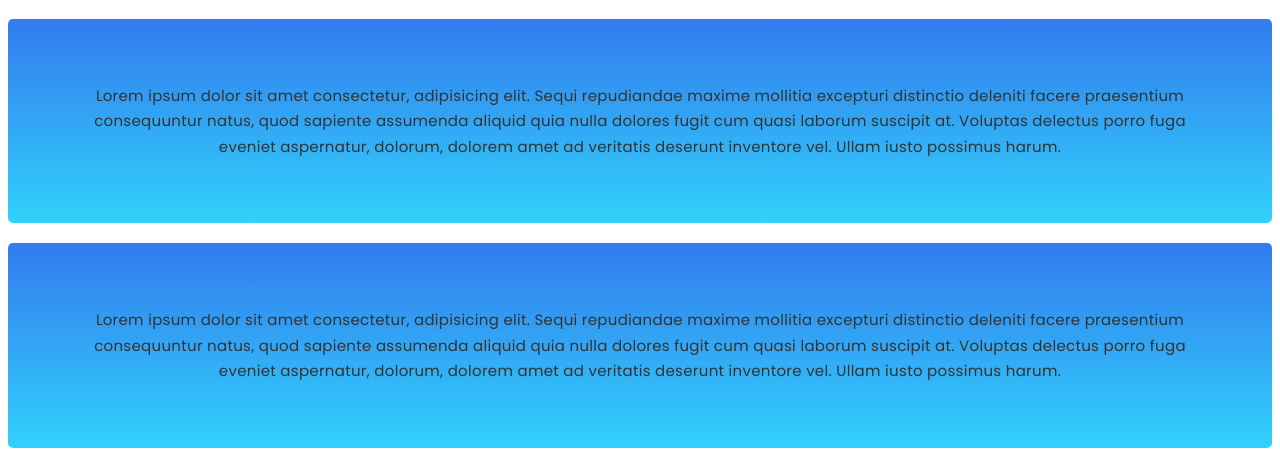
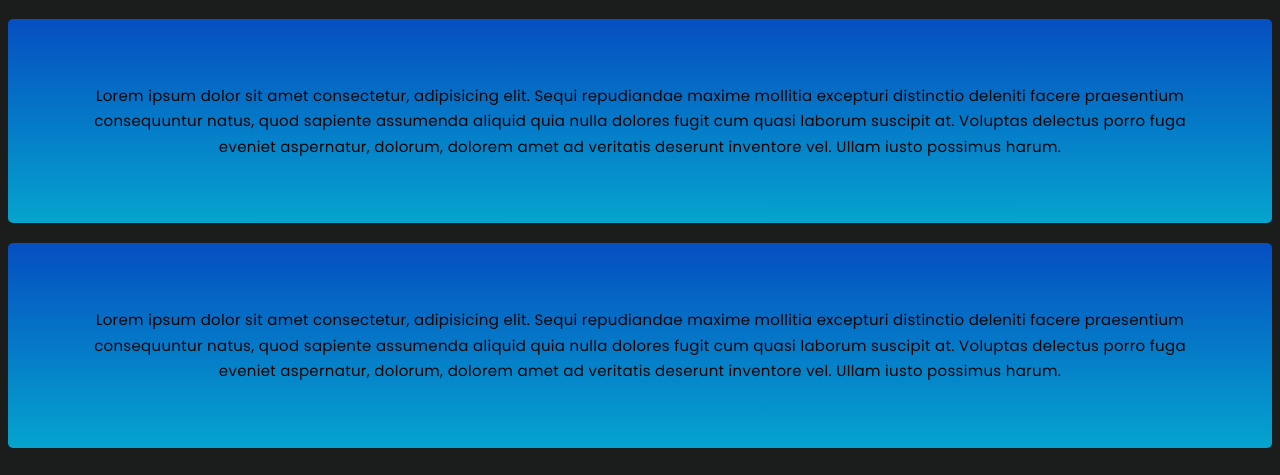
Before and after one commit to AleksandraRyan/LearningProcess, a plain HTML site: page index.html in a window 1280 px wide. Shown: the part 187-662 px from the top of the page. Drawn offline with Linux system fonts and the light colour scheme.

Commit message:
added dark bg color

```diff
--- a/secondstyle.css
+++ b/secondstyle.css
@@ -2,6 +2,8 @@
 body {
   font-family: 'Poppins', sans-serif;
   font-style: italic;
+  background-color: #1b1d1d;
+  color: #fff;
 }
 
 img {
--- a/style.css
+++ b/style.css
@@ -1,3 +1,8 @@
+body {
+  background-color: #1b1d1d;
+  color: #fff;
+}
+
 div {
   text-align: center;
 }
```
